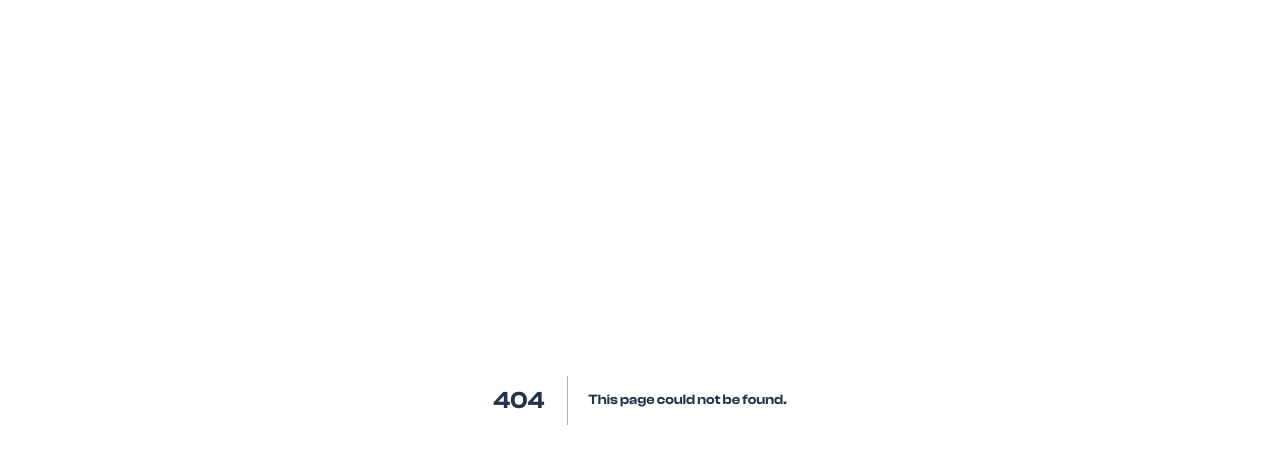
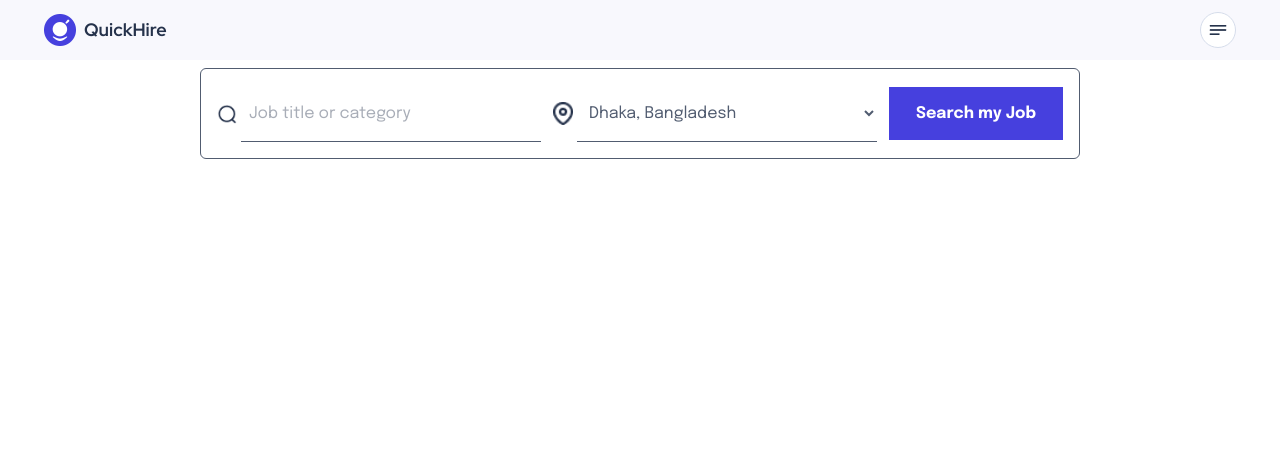
Before and after one commit to waledkarim/quickhire-frontend, a Next.js app: page /jobs in a window 1280 px wide. Before the commit this address had no page. Shown: the top 464 px of the page. Built offline with nearby package versions, Linux system fonts and the light colour scheme.

Commit message:
feat: add redirect on search

```diff
--- /dev/null
+++ b/src/app/jobs/page.jsx
@@ -0,0 +1,13 @@
+import Header from "@components/Header";
+import JobListing from "@components/JobListing";
+import SearchBar from "@components/Search";
+
+export default async function JobListingPage() {
+  return (
+    <main>
+      <Header />
+      <SearchBar wrapper={true} styles="mx-auto border rounded-md mt-2" />
+      <JobListing />
+    </main>
+  );
+}
--- /dev/null
+++ b/src/components/JobListing.jsx
@@ -0,0 +1,3 @@
+export default function JobListing() {
+  return <div></div>;
+}
--- a/src/components/Search.jsx
+++ b/src/components/Search.jsx
@@ -1,30 +1,75 @@
+"use client";
+
 import Image from "next/image";
+import { usePathname, useSearchParams, useRouter } from "next/navigation";
+import { useEffect, useState } from "react";
 
-export default function SearchBar() {
+export default function SearchBar({ wrapper = false, styles = "" }) {
+  const router = useRouter();
+  const pathname = usePathname();
+  const searchParams = useSearchParams();
+
+  // Read initial values from URL (works on /jobs and also if / has params)
+  const initialQ = searchParams.get("q") || "";
+  const initialLocation = searchParams.get("location") || "dhaka";
+
+  const [q, setQ] = useState(initialQ);
+  const [location, setLocation] = useState(initialLocation);
+
+  // If the URL changes (back/forward), keep inputs in sync
+  useEffect(() => {
+    setQ(initialQ);
+    setLocation(initialLocation);
+  }, [initialQ, initialLocation]);
+
+  function handleSubmit(e) {
+    e.preventDefault();
+
+    const params = new URLSearchParams();
+    if (q.trim()) params.set("q", q.trim());
+    if (location) params.set("location", location);
+
+    const target = `/jobs?${params.toString()}`;
+
+    // Always go to /jobs from anywhere, and also update params on /jobs
+    if (pathname !== "/jobs") router.push(target);
+    else router.push(target); // same route, new params
+  }
+
   return (
-    <form className="p-4 bg-white flex items-center flex-wrap gap-3 w-fit mb-4">
+    <div className={`${wrapper ? "wrapper" : ""}`}>
+      <form
+        onSubmit={handleSubmit}
+        className={`p-4 bg-white flex items-center flex-wrap gap-3 w-fit mb-4 ${styles}`}
+      >
         <label className="flex items-center gap-1">
           <Image src={"/images/search.png"} width={20} height={20} />
           <input
-          placeholder="Job title or keyword"
-          className="w-75 h-14.25 border-b placeholder:text-[16px]"
+            value={q}
+            onChange={(e) => setQ(e.target.value)}
+            name="q"
+            placeholder="Job title or category"
+            className="w-75 h-14.25 border-b text-[16px] placeholder:text-[16px] pl-2"
             type="text"
           />
         </label>
         <label className="flex items-center gap-1">
           <Image src={"/images/location.png"} width={20} height={20} />
           <select
+            value={location}
+            onChange={(e) => setLocation(e.target.value)}
             name="location"
             id="location"
-          className="w-75 h-14.25 border-b text-[16px]"
+            className="w-75 h-14.25 border-b text-[16px] pl-2"
           >
+            <option value="dhaka">Dhaka, Bangladesh</option>
             <option value="florence">Florence, Italy</option>
-          <option value="dhaka">Dhaka, Bangladesh</option>
           </select>
         </label>
-      <button className="bg-[#4640DE] text-white font-bold py-3.5 px-6.75 grow">
+        <button className="bg-[#4640DE] text-white font-bold py-3.5 px-6.75 grow text-[16px]">
           Search my Job
         </button>
       </form>
+    </div>
   );
 }
```
Lines whose indentation alone changed are shown as unchanged.
